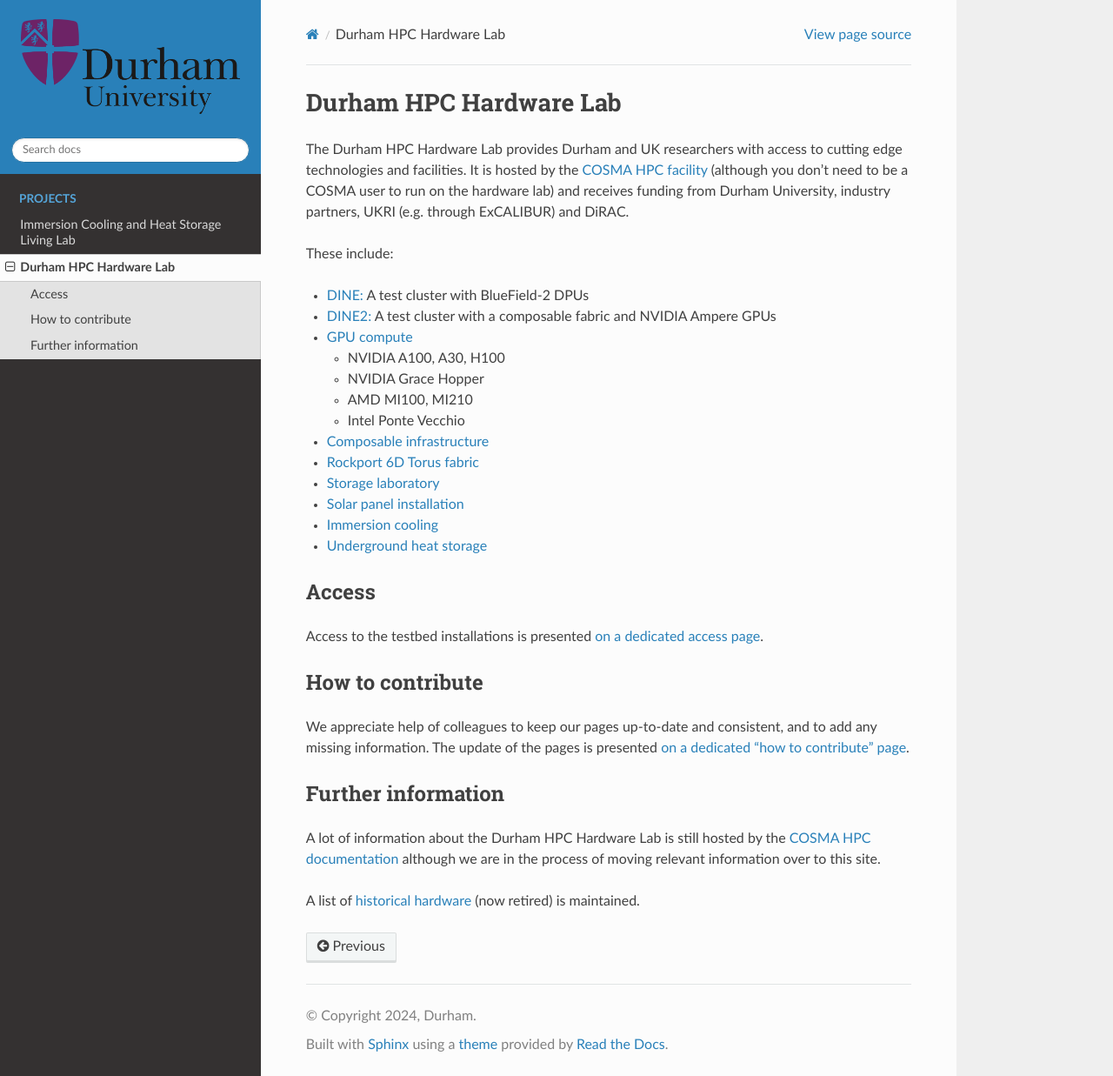
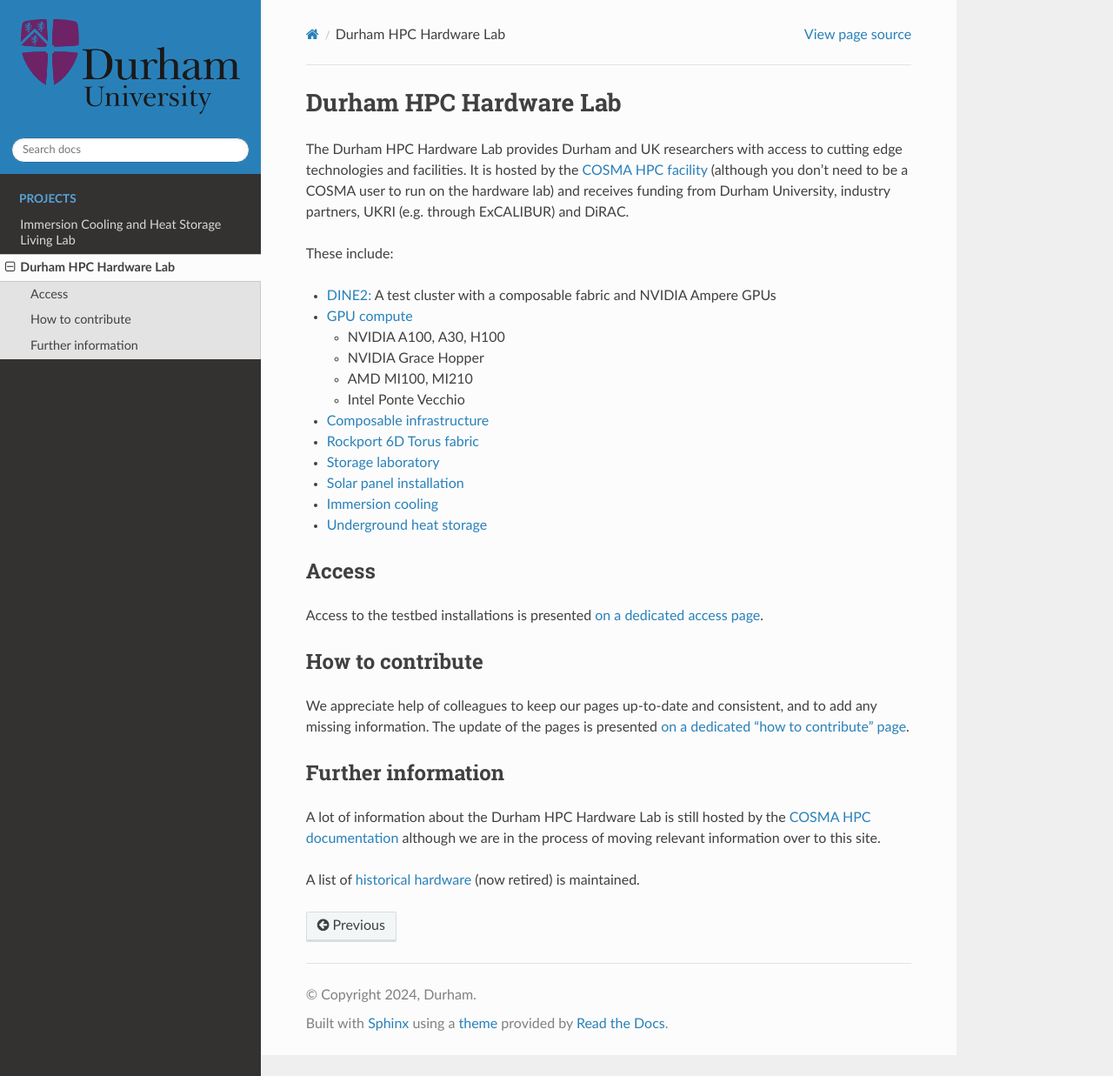
Before and after one commit to ilectra/durham, a Sphinx documentation site: the page built from docs/hardwarelab/index.md, in a window 1280 px wide and 1237 px high. Shown: the whole window at 87% size. Built offline with Sphinx 7.4.7 and the Read the Docs theme 3.1.0, drawn with Linux system fonts in a browser that asks for light colours.

Commit message:
Update index.md

```diff
--- a/docs/hardwarelab/index.md
+++ b/docs/hardwarelab/index.md
@@ -5,7 +5,6 @@
 
 These include:
 
-- [DINE:](https://cosma.readthedocs.io/en/latest/dine.html) A test cluster with BlueField-2 DPUs
 - [DINE2:](https://cosma.readthedocs.io/en/latest/dine.html#dine2) A test cluster with a composable fabric and NVIDIA Ampere GPUs
 - [GPU compute](https://cosma.readthedocs.io/en/latest/hardwarelab.html#gpu-compute)
   - NVIDIA A100, A30, H100
```
